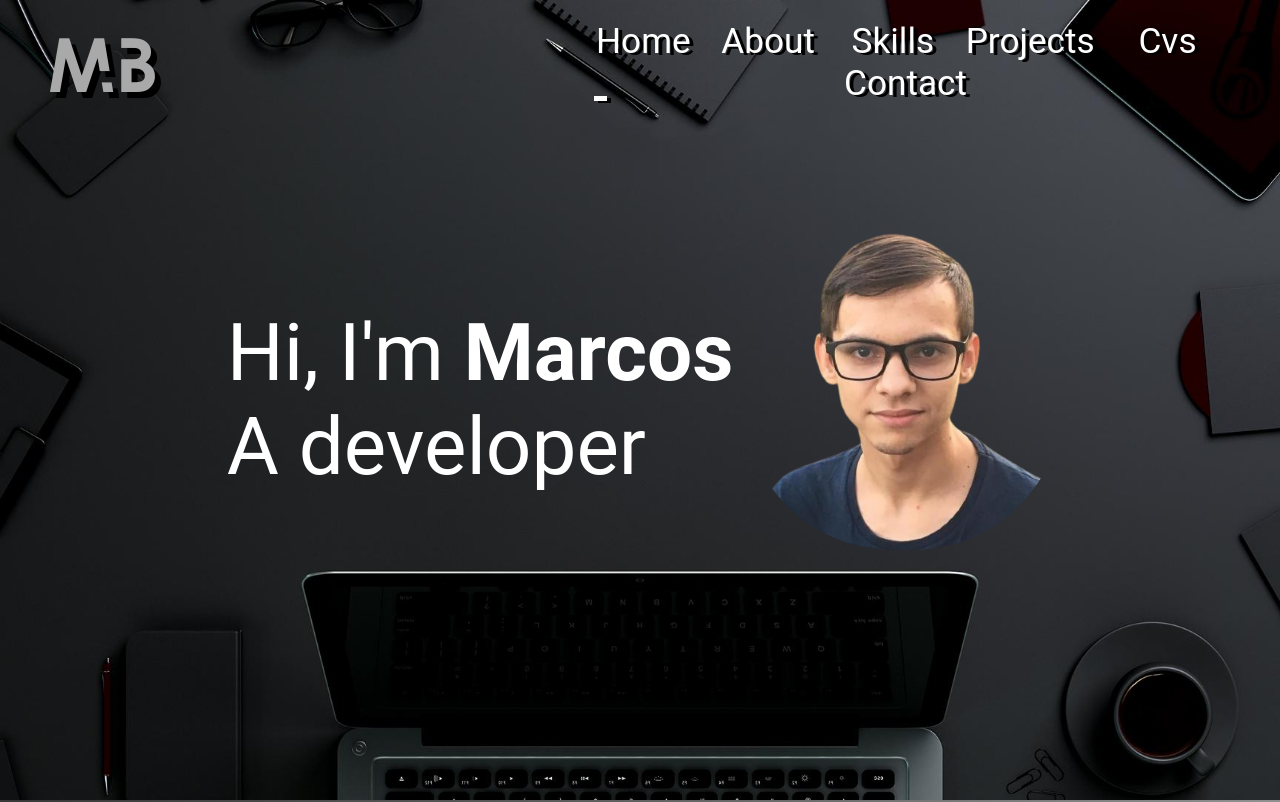
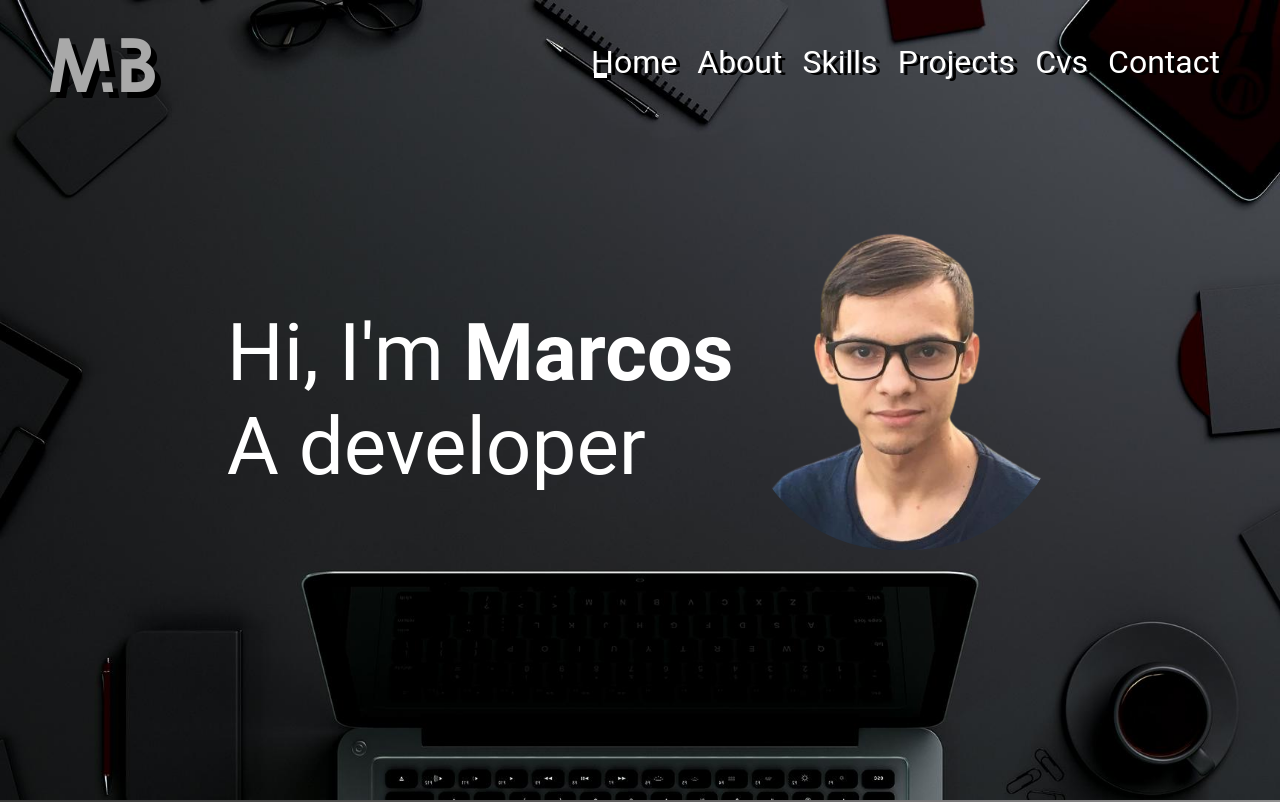
Before and after one commit to MarcosBrendonDePaula/Portfolio, a website: page index.html in a window 1280 px wide. Shown: the top 802 px of the page. Drawn offline with nearby package versions, Linux system fonts and the light colour scheme.

Commit message:
correção navbar
2.2em -> 2em

```diff
--- a/assets/css/main.scss
+++ b/assets/css/main.scss
@@ -32,14 +32,12 @@
             display: table;
             margin: 0 auto;
             list-style: none;
-            min-width: 16%;
-            max-width: 16%;
             text-align: center;
         }
 
         a{
             display: inline-block;
-            font-size: 2.2em;
+            font-size: 2em;
             text-decoration: none;
             color: white;
             text-shadow: 4px 2px black;
```
Also changed, not shown: index.html (+0 -1 lines), assets/css/main.css, 1 other file.
